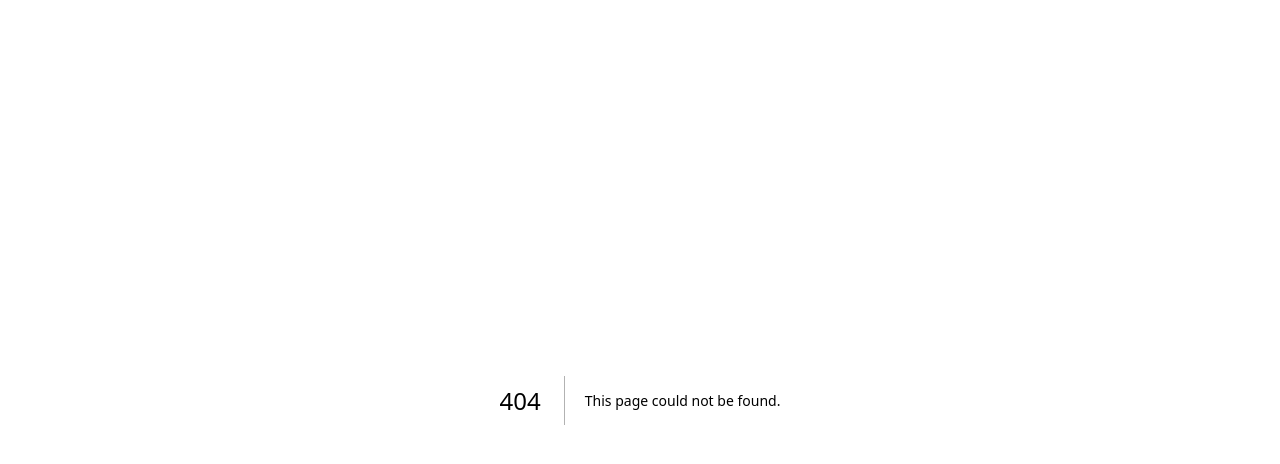
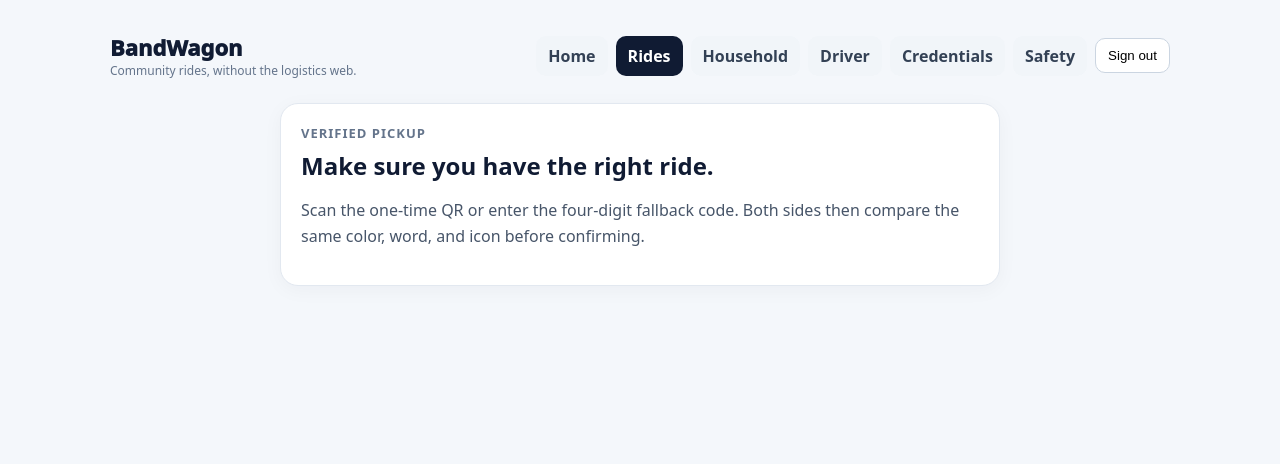
Before and after one commit to harrisonwardtechnology/BandWagon, a Next.js app in the folder apps/web/: page /app/rides/verify in a window 1280 px wide. Before the commit this address had no page. Shown: the top 464 px of the page. Built offline with nearby package versions, Linux system fonts and the light colour scheme.

Commit message:
Add verified pickup handshake UI

```diff
--- /dev/null
+++ b/apps/web/src/app/app/rides/verify/page.tsx
@@ -0,0 +1,32 @@
+"use client";
+
+import { useEffect,useMemo,useState } from "react";
+import QRCode from "qrcode";
+import { AppNav,appCardStyle,appPageStyle } from "@/components/app-nav";
+
+type H=Record<string,any>;
+
+export default function PickupVerifyPage(){
+  const [rideId,setRideId]=useState("");const [token,setToken]=useState("");const [h,setH]=useState<H|null>(null);const [qr,setQr]=useState("");const [fallback,setFallback]=useState("");const [code,setCode]=useState("");const [message,setMessage]=useState("");const [working,setWorking]=useState(false);
+  useEffect(()=>{const u=new URL(location.href);setRideId(u.searchParams.get("rideId")||"");setToken(u.searchParams.get("token")||"");},[]);
+  useEffect(()=>{if(token)void resolveToken(token);else if(rideId)void load(rideId);},[rideId,token]);
+  async function load(id:string){const r=await fetch(`/api/pickup-handshake?rideId=${encodeURIComponent(id)}`);const x=await r.json().catch(()=>({}));if(!r.ok){setMessage(x.error||"Unable to load pickup verification");return;}setH(x.result.handshake||null);}
+  async function resolveToken(value:string){const r=await fetch(`/api/pickup-handshake?token=${encodeURIComponent(value)}`);const x=await r.json().catch(()=>({}));if(!r.ok){setMessage(x.error||"Unable to verify pickup code");return;}setH(x.result);setRideId(x.result.rideId||"");}
+  async function start(){setWorking(true);setMessage("");const r=await fetch("/api/pickup-handshake",{method:"POST",headers:{"content-type":"application/json"},body:JSON.stringify({action:"start",rideId})});const x=await r.json().catch(()=>({}));setWorking(false);if(!r.ok){setMessage(x.error||"Unable to start pickup verification");return;}setH(x.result);setFallback(x.result.fallbackCode||"");if(x.result.token){const url=`${location.origin}/app/rides/verify?token=${encodeURIComponent(x.result.token)}`;setQr(await QRCode.toDataURL(url,{width:320,margin:2,errorCorrectionLevel:"M"}));}}
+  async function resolveCode(){setWorking(true);const r=await fetch("/api/pickup-handshake",{method:"POST",headers:{"content-type":"application/json"},body:JSON.stringify({action:"resolve_code",rideId,code})});const x=await r.json().catch(()=>({}));setWorking(false);if(!r.ok){setMessage(x.error||"Code does not match");return;}setH(x.result);setMessage("Code accepted. Compare the phrase on both screens.");}
+  async function confirm(){if(!h?.id)return;setWorking(true);const r=await fetch("/api/pickup-handshake",{method:"POST",headers:{"content-type":"application/json"},body:JSON.stringify({action:"confirm",handshakeId:h.id})});const x=await r.json().catch(()=>({}));setWorking(false);if(!r.ok){setMessage(x.error||"Unable to confirm pickup");return;}setH(x.result);setMessage(x.result.status==="verified"?"Pickup verified.":"Your side is confirmed. Waiting for the other person.");}
+  const phrase=useMemo(()=>h?`${h.phraseColor} ${h.phraseWord}`:"",[h]);
+  const button={padding:"12px 16px",border:0,borderRadius:10,background:"#101b33",color:"white",fontWeight:900,cursor:"pointer"} as const;
+  return <main style={appPageStyle}><AppNav active="Rides"/>
+    <section style={{...appCardStyle,maxWidth:720,margin:"0 auto 18px"}}><div style={{fontSize:13,fontWeight:900,letterSpacing:1,color:"#64748b"}}>VERIFIED PICKUP</div><h1 style={{margin:"7px 0"}}>Make sure you have the right ride.</h1><p style={{color:"#475569",lineHeight:1.6}}>Scan the one-time QR or enter the four-digit fallback code. Both sides then compare the same color, word, and icon before confirming.</p>
+      {!h&&rideId&&<button disabled={working} onClick={start} style={button}>Start Pickup Verification</button>}
+      {!h&&rideId&&<div style={{marginTop:16}}><label style={{fontWeight:800}}>Or enter the 4-digit code</label><div style={{display:"flex",gap:8,marginTop:7}}><input inputMode="numeric" maxLength={4} value={code} onChange={e=>setCode(e.target.value.replace(/\D/g,""))} style={{flex:1,padding:12,border:"1px solid #cbd5e1",borderRadius:9,fontSize:22,letterSpacing:5,textAlign:"center"}}/><button disabled={working||code.length!==4} onClick={resolveCode} style={button}>Verify</button></div></div>}
+    </section>
+    {h&&<section style={{...appCardStyle,maxWidth:720,margin:"0 auto",textAlign:"center"}}><div style={{fontSize:14,fontWeight:900,color:"#64748b"}}>COMPARE BOTH SCREENS</div><div style={{margin:"18px auto",padding:"34px 20px",borderRadius:24,background:h.phraseColor?.toLowerCase()==="yellow"?"#fef3c7":h.phraseColor?.toLowerCase()==="pink"?"#fce7f3":h.phraseColor?.toLowerCase()==="green"?"#dcfce7":h.phraseColor?.toLowerCase()==="orange"?"#ffedd5":h.phraseColor?.toLowerCase()==="purple"?"#f3e8ff":"#dbeafe"}}><div style={{fontSize:64}}>{h.phraseIcon}</div><div style={{fontSize:42,fontWeight:950,marginTop:8}}>{phrase}</div></div>
+      <p style={{fontWeight:800}}>Does the other person's screen show exactly the same phrase and icon?</p><button disabled={working||h.status==="verified"} onClick={confirm} style={{...button,fontSize:18,minWidth:220}}>{h.status==="verified"?"✓ Pickup Verified":"Yes - Confirm"}</button>
+      {h.status!=="verified"&&<p style={{color:"#64748b"}}>One confirmation is not enough. BandWagon verifies pickup only after both sides confirm.</p>}
+      {qr&&<div style={{marginTop:28,borderTop:"1px solid #e2e8f0",paddingTop:24}}><h3>Have the rider scan this QR</h3><img alt="One-time pickup verification QR code" src={qr} style={{width:280,maxWidth:"100%"}}/>{fallback&&<div style={{fontSize:13,color:"#64748b"}}>Camera not working? Code: <strong style={{fontSize:20,color:"#0f172a"}}>{fallback}</strong></div>}</div>}
+    </section>}
+    {message&&<div style={{position:"fixed",right:20,bottom:20,maxWidth:520,padding:14,borderRadius:12,background:"#101b33",color:"white"}}>{message}</div>}
+  </main>;
+}
```
